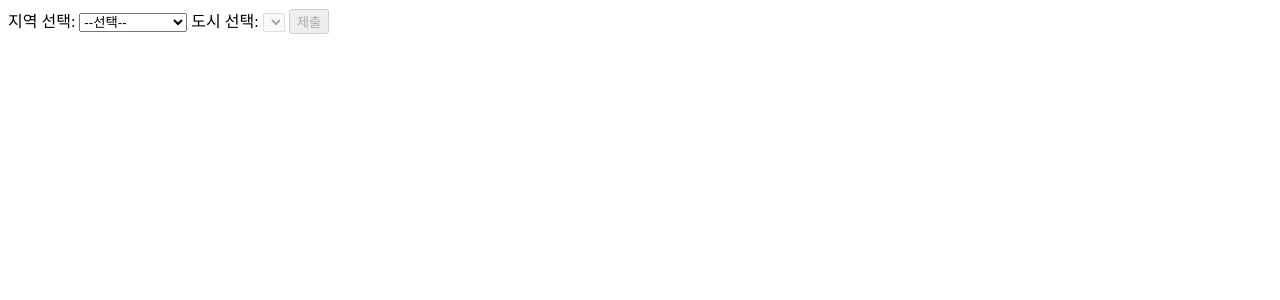
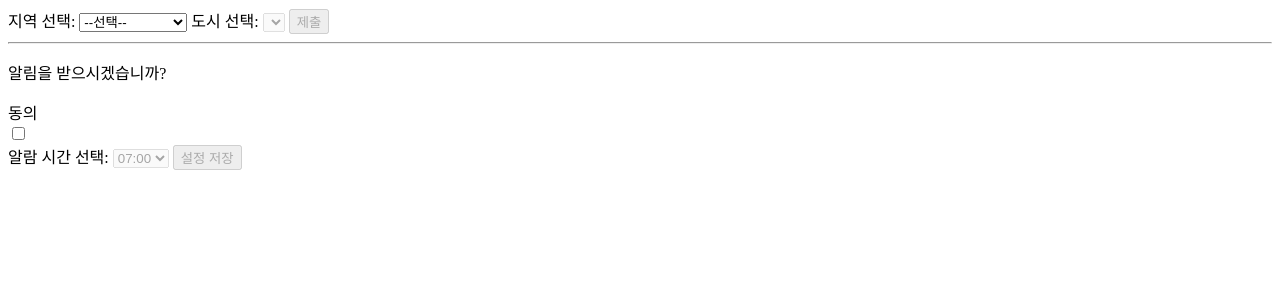
Before and after one commit to uzchss22/weather_project, a Flask app: page / in a window 1280 px wide. Shown: the top 300 px of the page. Run offline with Flask 3, Linux system fonts and the light colour scheme; lists and menus that the app fills with data are empty.

Commit message:
index.html notification form and notification_data_save() function added

```diff
--- a/app.py
+++ b/app.py
@@ -3,7 +3,7 @@ from db_manager import get_weather_data
 from apscheduler.schedulers.background import BackgroundScheduler
 
 from weather_api import weather_scheduler
-from db_manager import delete_db_scheduler
+from db_manager import delete_db_scheduler, insert_notification
 
 app = Flask(__name__)
 
@@ -18,10 +18,20 @@ def submit():
     weather_data = get_weather_data(region, city)
     return render_template('weather.html', weather=weather_data)
 
+@app.route('/notification', methods=['POST'])
+def notification_data():
+    if 'X-Forwarded-For' in request.headers:
+        user_ip = request.headers['X-Forwarded-For']  # 프록시를 통한 접속 감지
+    else:
+        user_ip = request.remote_addr
+    timeset = request.form['alarmTime']
+    insert_notification(user_ip, timeset)
+    return render_template('index.html')
+
 
 delete_db_scheduler() # 서버 시작 시 오래된 데이터 있으면 지움.
 
-weather_scheduler()
+# weather_scheduler()
 
 
 scheduler = BackgroundScheduler(daemon=True)
--- a/templates/index.html
+++ b/templates/index.html
@@ -66,9 +66,20 @@ function validateForm() {
   submitButton.disabled = !region || region === "--선택--" || !city || city === "--선택--";
 }
 
+function toggleNotificationControls() {
+  var alarmTimeSelect = document.getElementById("alarmTime");
+  var notificationSubmit = document.getElementById("save");
+  var statusCheckbox = document.getElementById("status");
+
+  alarmTimeSelect.disabled = !statusCheckbox.checked;
+  notificationSubmit.disabled = !statusCheckbox.checked;
+}
+
 window.onload = function() {
   initRegions();
+  toggleNotificationControls();
 };
+
 
 </script>
 </head>
@@ -86,5 +97,43 @@ window.onload = function() {
 
   <input type="submit" id="submit" value="제출" disabled>
 </form>
+<hr>
+
+        <p>알림을 받으시겠습니까?</p>
+        <label for="status">동의</label><br>
+        <input type="checkbox" id="status" name="agree" value="1" onchange="toggleNotificationControls()">
+<form action="/notification" method="post">
+        <label for="alarmTime">알람 시간 선택:</label>
+        <select id="alarmTime" name="alarmTime" disabled>
+            <option value="00">00:00</option>
+            <option value="01">01:00</option>
+            <option value="02">02:00</option>
+            <option value="03">03:00</option>
+            <option value="04">04:00</option>
+            <option value="05">05:00</option>
+            <option value="06">06:00</option>
+            <option value="07" selected>07:00</option>
+            <option value="08">08:00</option>
+            <option value="09">09:00</option>
+            <option value="10">10:00</option>
+            <option value="11">11:00</option>
+            <option value="12">12:00</option>
+            <option value="13">13:00</option>
+            <option value="14">14:00</option>
+            <option value="15">15:00</option>
+            <option value="16">16:00</option>
+            <option value="17">17:00</option>
+            <option value="18">18:00</option>
+            <option value="19">19:00</option>
+            <option value="20">20:00</option>
+            <option value="21">21:00</option>
+            <option value="22">22:00</option>
+            <option value="23">23:00</option>
+        </select>
+
+
+  <input type="submit" id="save" value="설정 저장" disabled>
+    </form>
+
 </body>
 </html>
```
Also changed, not shown: db_manager.py (+28 -2 lines).
